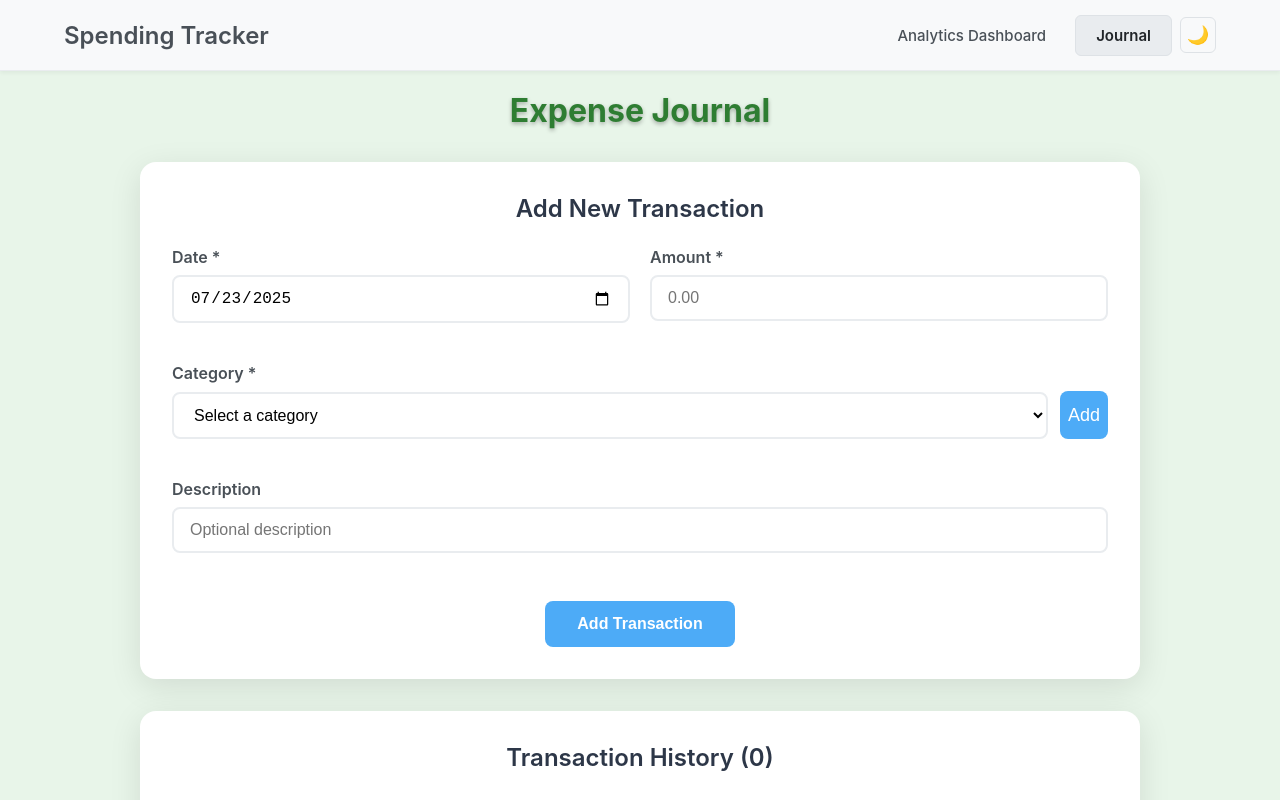
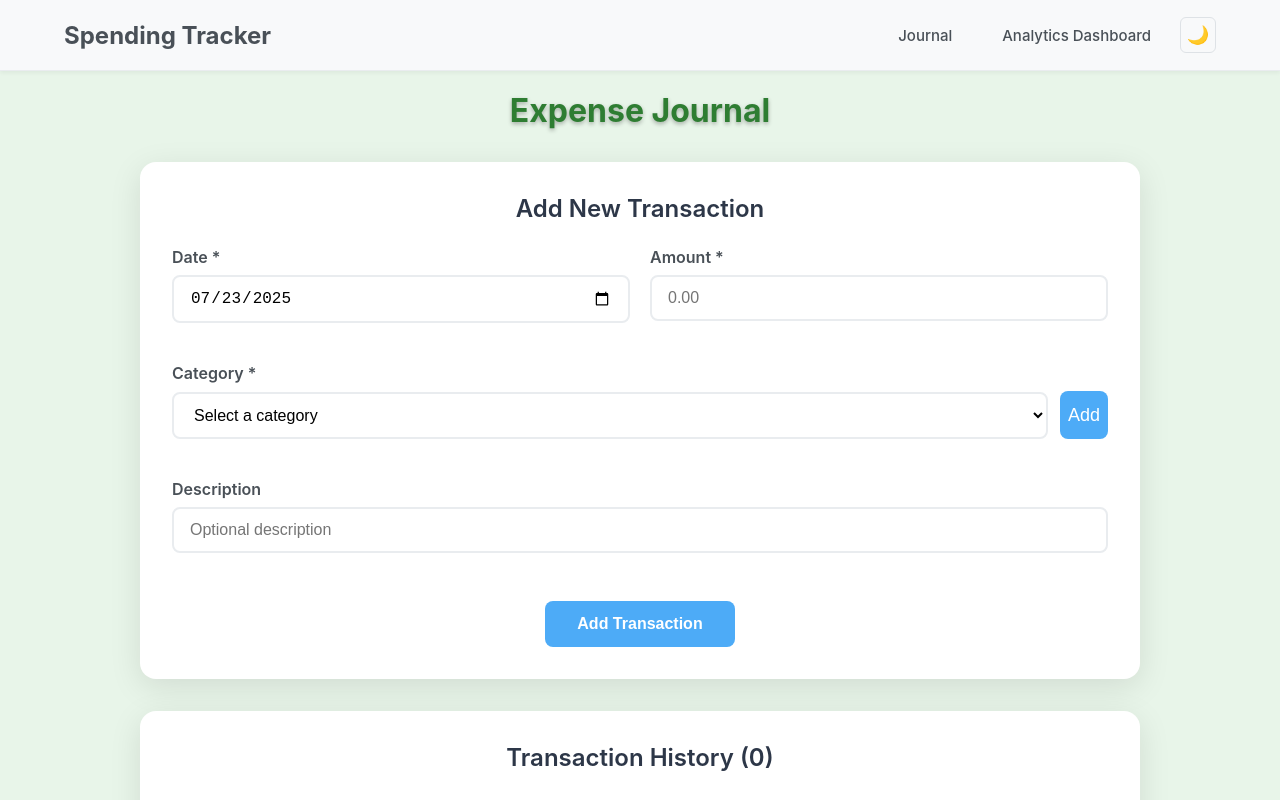
Before and after one commit to teddybear-cooking/spend-tracker, a React (Create React App) app: page / in a window 1280 px wide. Before the commit this address led to /#/journal. Shown: the top 800 px of the page. Built offline with nearby package versions, Linux system fonts and the light colour scheme.

Commit message:
journal page

```diff
--- a/src/App.js
+++ b/src/App.js
@@ -1,5 +1,5 @@
 import React, { useState, useEffect } from 'react';
-import { HashRouter as Router, Routes, Route, Navigate } from 'react-router-dom';
+import { HashRouter as Router, Routes, Route } from 'react-router-dom';
 import './App.css';
 import Navigation from './components/Navigation';
 import AnalyticsDashboard from './pages/AnalyticsDashboard';
@@ -21,14 +21,15 @@ function App() {
   };
 
   return (
-    <Router basename="/">
+    <Router>
       <div className={`App ${isDarkTheme ? 'dark-theme' : 'light-theme'}`}>
         <Navigation isDarkTheme={isDarkTheme} toggleTheme={toggleTheme} />
         <main className="main-content">
           <Routes>
-            <Route path="/" element={<Navigate to="/journal" replace />} />
+            <Route exact path="/" element={<Journal />} />
             <Route path="/journal" element={<Journal />} />
             <Route path="/analytics" element={<AnalyticsDashboard />} />
+            <Route path="*" element={<Journal />} />
           </Routes>
         </main>
       </div>
--- a/src/components/Navigation.css
+++ b/src/components/Navigation.css
@@ -24,12 +24,13 @@
   height: 70px;
 }
 
-.nav-logo h1 {
-  font-size: 24px;
-  font-weight: 600;
+.nav-logo-link {
+  text-decoration: none;
+}
+
+.nav-logo-link h1 {
   color: #495057;
   margin: 0;
-  transition: color 0.3s ease;
 }
 
 .dark-theme .nav-logo h1 {
--- a/src/components/Navigation.js
+++ b/src/components/Navigation.js
@@ -7,20 +7,22 @@ const Navigation = ({ isDarkTheme, toggleTheme }) => {
     <nav className="navigation">
       <div className="nav-container">
         <div className="nav-logo">
-          <h1>Spending Tracker</h1>
+          <NavLink to="/" className="nav-logo-link">
+            <h1>Spending Tracker</h1>
+          </NavLink>
         </div>
         <div className="nav-links">
+          <NavLink
+            to="/journal"
+            className={({ isActive }) => `nav-link ${isActive ? 'active' : ''}`}
+          >
+            Journal
+          </NavLink>
           <NavLink
             to="/analytics"
             className={({ isActive }) => `nav-link ${isActive ? 'active' : ''}`}
           >
             Analytics Dashboard
-          </NavLink>
-          <NavLink
-            to="/journal"
-            className={({ isActive }) => `nav-link ${isActive ? 'active' : ''}`}
-          >
-            Journal
           </NavLink>
           <button
             className="theme-toggle-btn"
```
